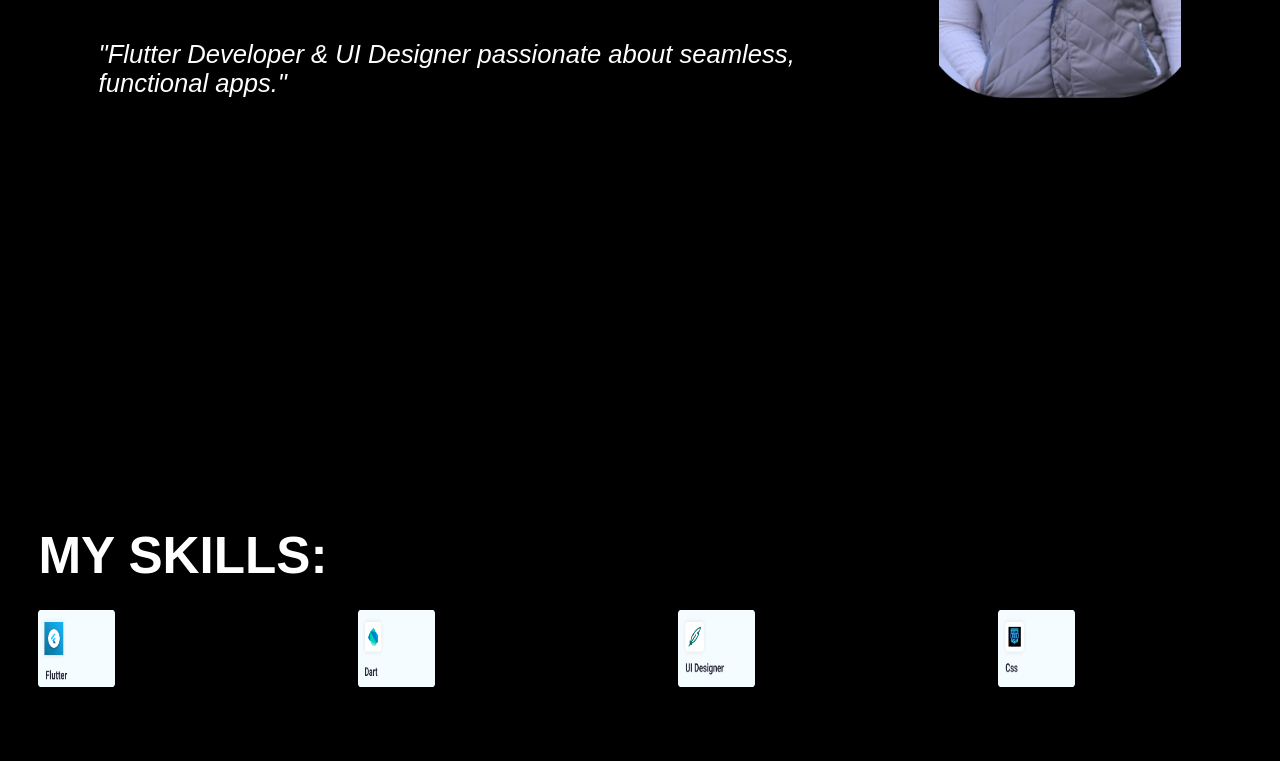
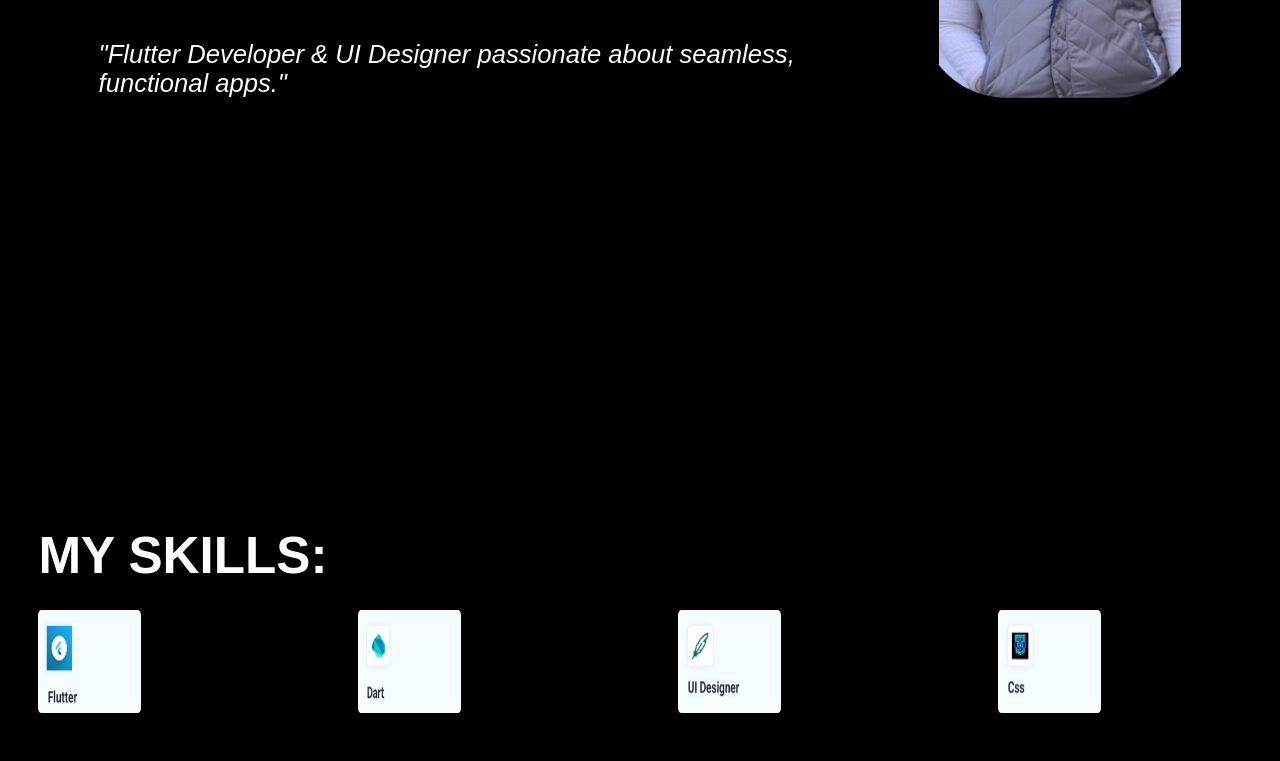
Before and after one commit to EbramWagdy1/portfolio, a plain HTML site: page index.html in a window 1280 px wide. Shown: the part 526-1287 px from the top of the page. Drawn offline with Linux system fonts and the light colour scheme.

Commit message:
Update port.css

```diff
--- a/port.css
+++ b/port.css
@@ -68,8 +68,8 @@ body {
 }
 
 .skills-icons img {
-    width: 6vw;  /* تصغير الأيقونات */
-    height: 6vw; /* تصغير الأيقونات */
+    width: 8vw;  /* تصغير الأيقونات */
+    height: 8vw; /* تصغير الأيقونات */
 }
 
 .skill-item p {
```
